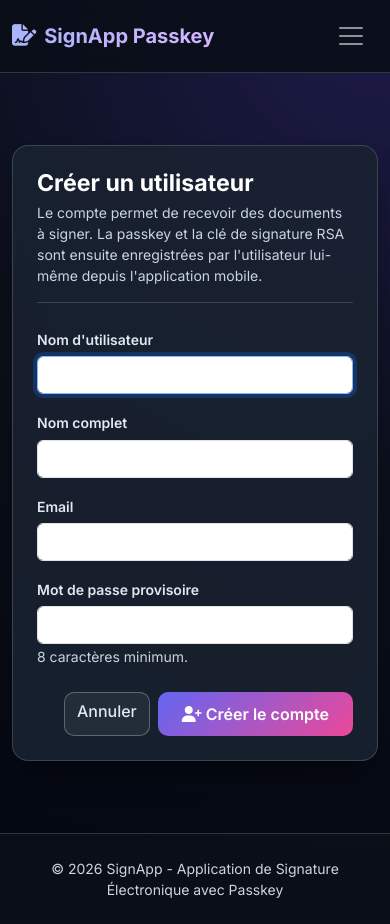
After one commit to HenintsoaPaul/passkey_workshop, a Django app: page /chiffrement_app/users/create/ in a window 390 px wide. The commit adds this page. Run offline with Django 4.2, Linux system fonts and the light colour scheme; the visitor is signed in with stand-in values (Sample User, id 1).

Commit message:
feat(django): keep signed content out of the browser, and let admins onboard
§1: signed documents and electronic signatures are visible only in the mobile
app. The detail page linked straight to the document file, which was the one
web route that handed out signed content; it is replaced by the deposit-a-new-
version action. MEDIA_URL is deliberately never wired into urlpatterns, so the
file is reachable only through the permission-checked API endpoint, and no
template renders Signature.signature_value.

The web keeps what the spec gives it: creating and managing users, uploading,
assigning signers, following state, and running the verification.

Adds the missing half of "créer et gérer les utilisateurs" — until now the
only way into the system was self-registration, so a signatory could not be
onboarded. A staff user can now create an account; the user page shows their
passkeys and the fingerprints of their public signing keys, never anything
private.

Co-Authored-By: Claude Opus 5 <noreply@anthropic.com>
Claude-Session: https://claude.ai/code/session_01F7KttdbZK6J3HdK1RsSbtg

```diff
--- /dev/null
+++ b/chiffrement_app/templates/users/create.html
@@ -0,0 +1,55 @@
+{% extends 'base.html' %}
+
+{% block title %}Créer un utilisateur{% endblock %}
+
+{% block content %}
+<div class="row justify-content-center my-4">
+    <div class="col-12 col-md-8 col-lg-6">
+        <div class="card-custom p-4 p-md-5">
+            <div class="mb-4 pb-3 border-bottom" style="border-color: var(--token-border) !important;">
+                <h2 class="h3 fw-bold text-white mb-1">Créer un utilisateur</h2>
+                <p class="text-token-muted small mb-0">
+                    Le compte permet de recevoir des documents à signer. La passkey et
+                    la clé de signature RSA sont ensuite enregistrées par l'utilisateur
+                    lui-même depuis l'application mobile.
+                </p>
+            </div>
+
+            <form method="POST" action="{% url 'chiffrement_app:user_create' %}">
+                {% csrf_token %}
+
+                <div class="mb-3">
+                    <label for="username" class="form-label text-white">Nom d'utilisateur</label>
+                    <input type="text" class="form-control" id="username" name="username"
+                           value="{{ form_values.username|default:'' }}" required autofocus>
+                </div>
+
+                <div class="mb-3">
+                    <label for="name" class="form-label text-white">Nom complet</label>
+                    <input type="text" class="form-control" id="name" name="name"
+                           value="{{ form_values.name|default:'' }}">
+                </div>
+
+                <div class="mb-3">
+                    <label for="email" class="form-label text-white">Email</label>
+                    <input type="email" class="form-control" id="email" name="email"
+                           value="{{ form_values.email|default:'' }}">
+                </div>
+
+                <div class="mb-4">
+                    <label for="password" class="form-label text-white">Mot de passe provisoire</label>
+                    <input type="password" class="form-control" id="password" name="password" required>
+                    <span class="text-token-muted small">8 caractères minimum.</span>
+                </div>
+
+                <div class="d-flex gap-2 justify-content-end">
+                    <a href="{% url 'chiffrement_app:user_list' %}" class="btn btn-outline-custom">Annuler</a>
+                    <button type="submit" class="btn btn-gradient-primary">
+                        <i class="fa-solid fa-user-plus me-1"></i>Créer le compte
+                    </button>
+                </div>
+            </form>
+        </div>
+    </div>
+</div>
+{% endblock %}
--- a/chiffrement_app/templates/users/list.html
+++ b/chiffrement_app/templates/users/list.html
@@ -6,6 +6,11 @@
 <div class="row mb-4 align-items-center">
     <div class="col-md-7">
         <h1 class="h3 fw-bold mb-1 text-white">Annuaire des Signataires</h1>
+                {% if user.is_staff %}
+                    <a href="{% url 'chiffrement_app:user_create' %}" class="btn btn-sm btn-gradient-primary ms-3">
+                        <i class="fa-solid fa-user-plus me-1"></i>Créer un utilisateur
+                    </a>
+                {% endif %}
         <p class="text-token-muted mb-0">Consultez et recherchez les utilisateurs et signataires enregistrés sur la plateforme.</p>
     </div>
     <div class="col-md-5 mt-3 mt-md-0">
```
Also changed, not shown: chiffrement_app/templates/users/detail.html (+43 -0 lines).
